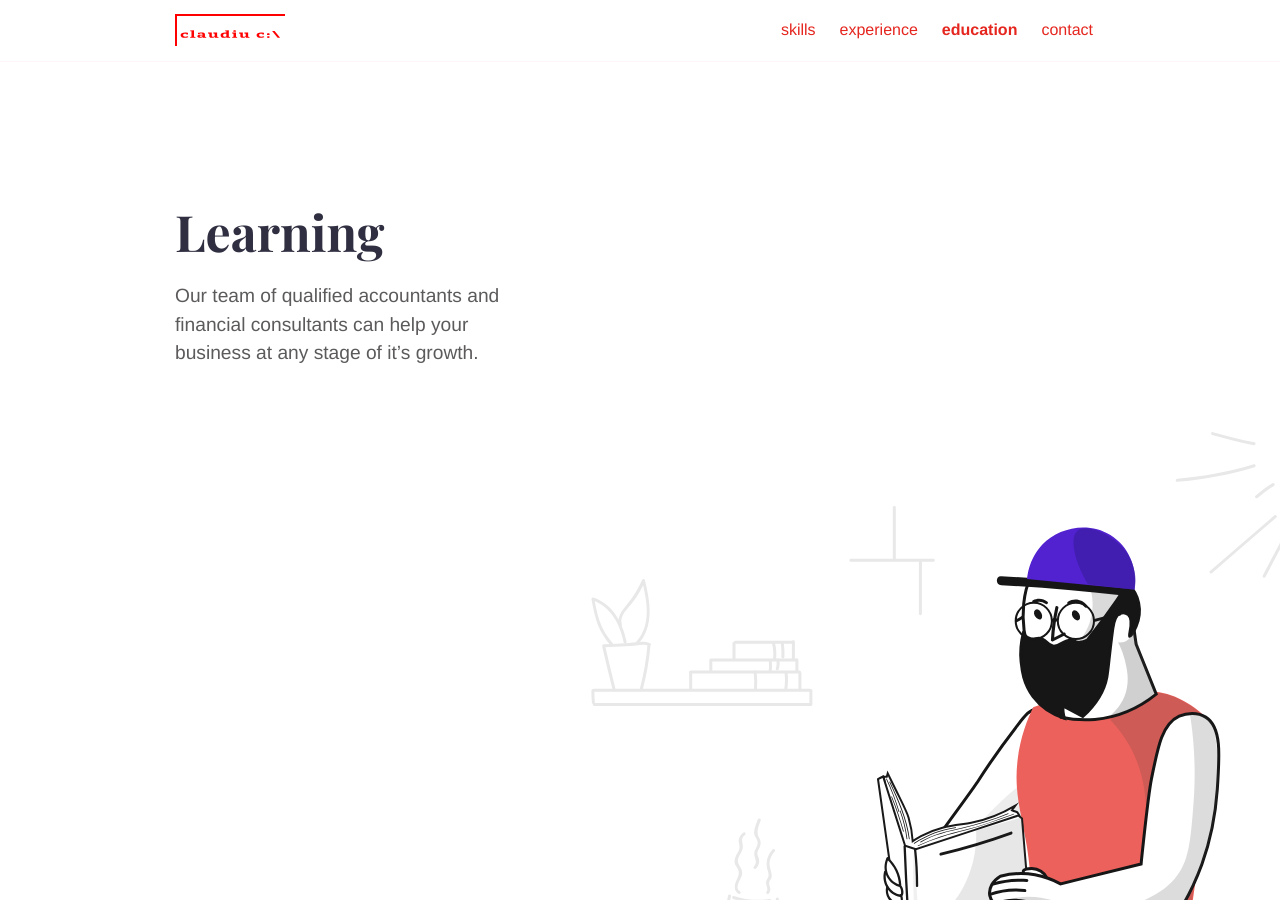
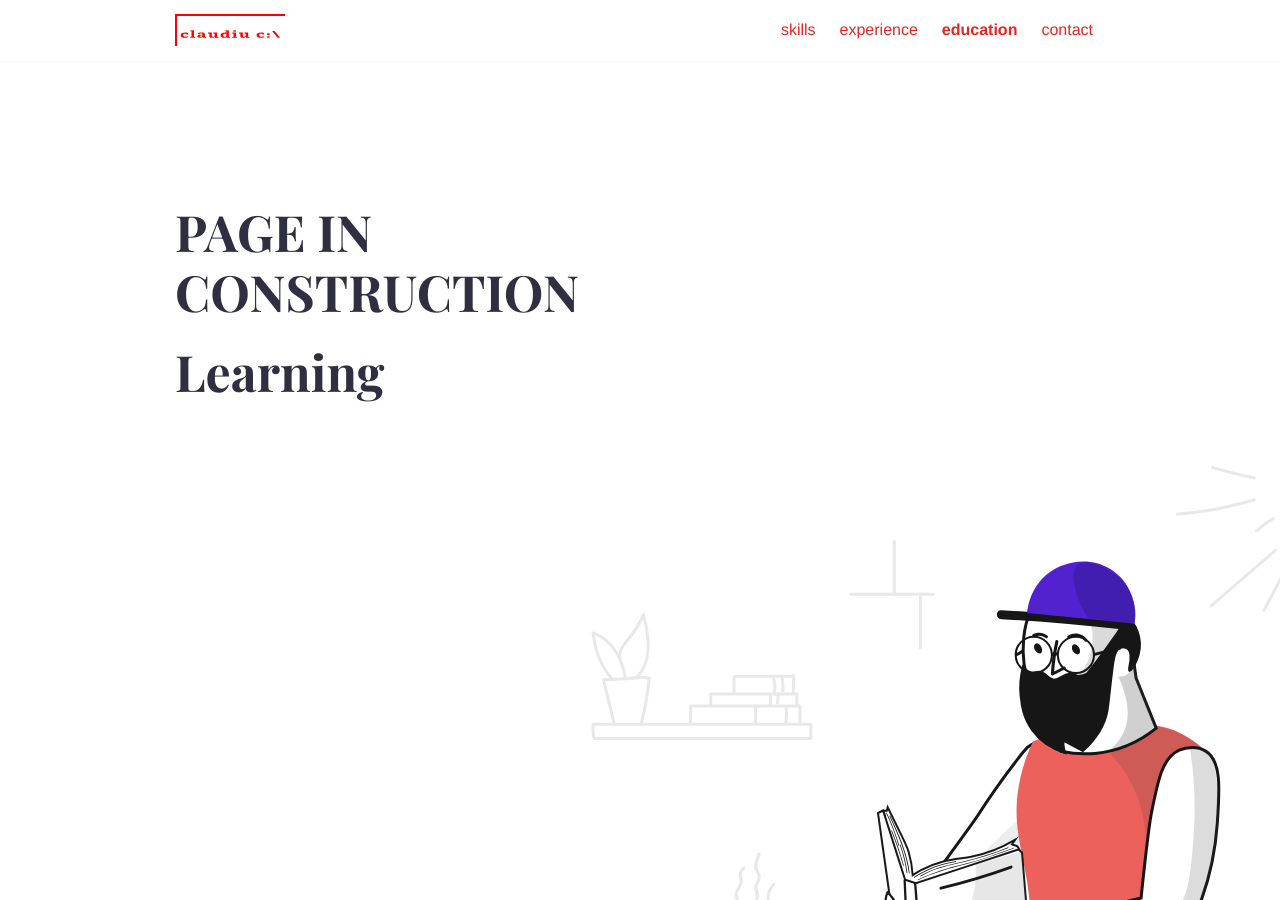
Before and after one commit to claudiuco/claudiuco.github.io, a Jekyll site: the page built from education.md, in a window 1280 px wide and 900 px high. Built offline with Jekyll 4.4.1, drawn with Linux system fonts in a browser that asks for light colours.

Commit message:
remove artifacts education.md

```diff
--- a/education.md
+++ b/education.md
@@ -7,8 +7,8 @@
 intro_image_hide_on_mobile: false
 ---
 
+# PAGE IN CONSTRUCTION
 # Learning
 
-Our team of qualified accountants and financial consultants can help your business at any stage of it's growth.
 
 ![Working](/images/study.svg)
```
